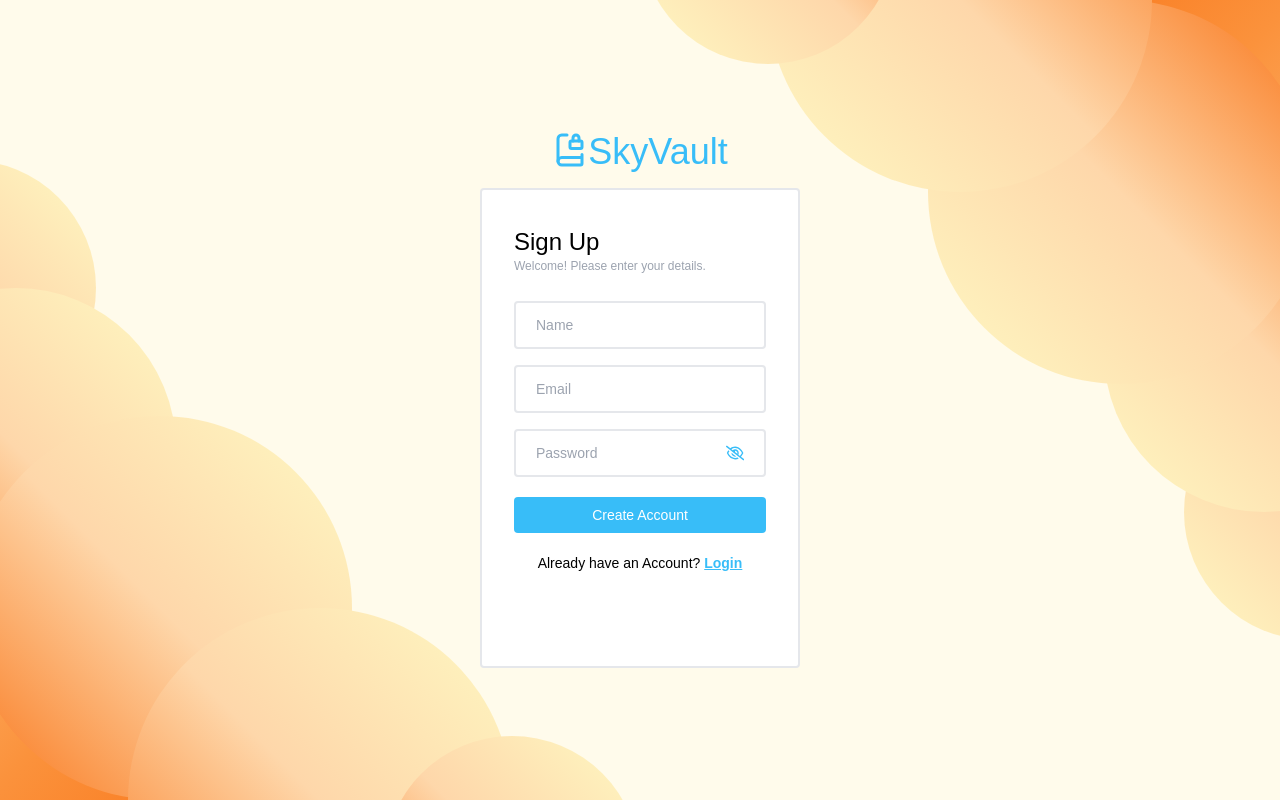
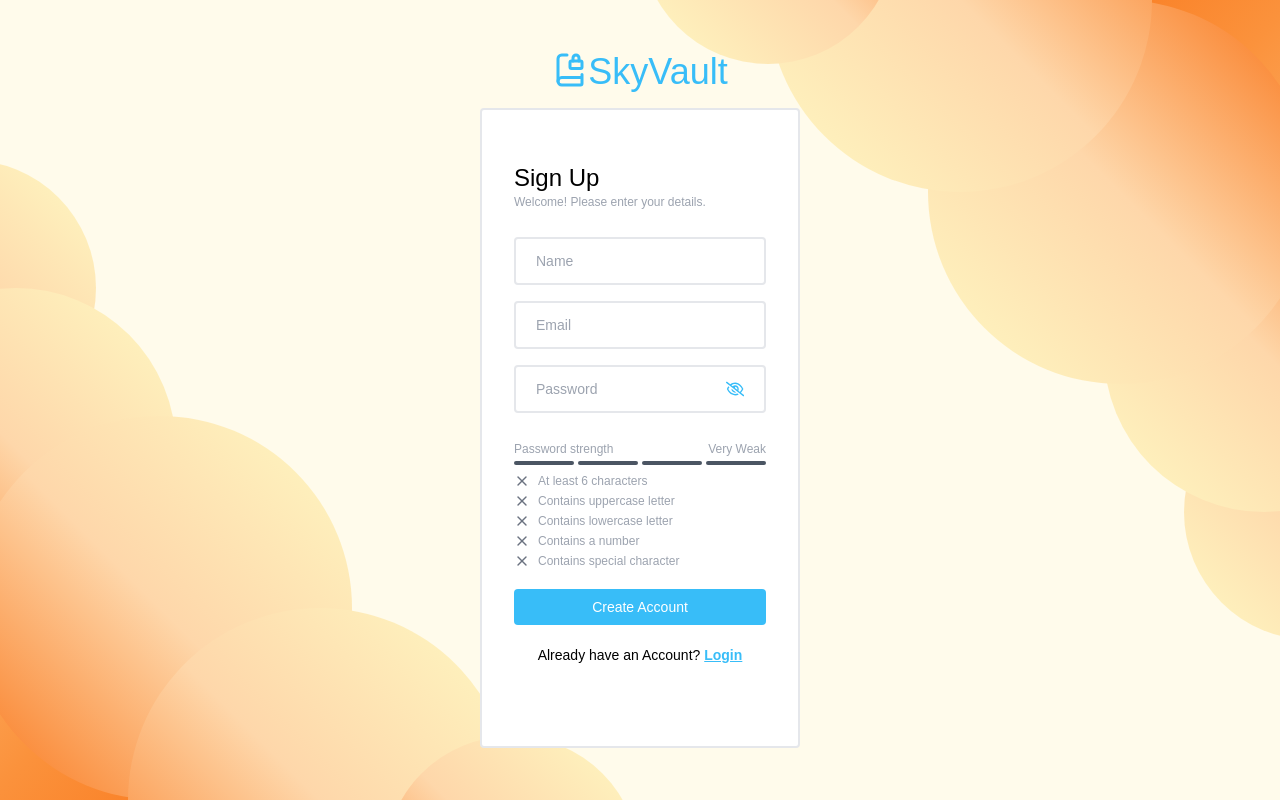
Before and after one commit to jus-waa/Secure-Personal-Vault, a React (Vite) app in the folder frontend/: page /signUp in a window 1280 px wide. Built offline with nearby package versions, Linux system fonts and the light colour scheme.

Commit message:
feat(frontend): pasword strength meter

```diff
--- a/frontend/package.json
+++ b/frontend/package.json
@@ -10,6 +10,8 @@
     "preview": "vite preview"
   },
   "dependencies": {
+    "framer-motion": "^12.16.0",
+    "lucide-react": "^0.513.0",
     "react": "^18.2.0",
     "react-dom": "^18.2.0",
     "react-icons": "^5.5.0",
--- /dev/null
+++ b/frontend/src/components/PasswordStrengthMeter.jsx
@@ -0,0 +1,76 @@
+import { Check, X } from "lucide-react";
+
+const PasswordCriteria = ({ password }) => {
+	const criteria = [
+		{ label: "At least 6 characters", met: password.length >= 6 },
+		{ label: "Contains uppercase letter", met: /[A-Z]/.test(password) },
+		{ label: "Contains lowercase letter", met: /[a-z]/.test(password) },
+		{ label: "Contains a number", met: /\d/.test(password) },
+		{ label: "Contains special character", met: /[^A-Za-z0-9]/.test(password) },
+	];
+
+	return (
+		<div className='mt-2 space-y-1'>
+			{criteria.map((item) => (
+				<div key={item.label} className='flex items-center text-xs'>
+					{item.met ? (
+						<Check className='size-4 text-green-500 mr-2' />
+					) : (
+						<X className='size-4 text-gray-500 mr-2' />
+					)}
+					<span className={item.met ? "text-green-500" : "text-gray-400"}>{item.label}</span>
+				</div>
+			))}
+		</div>
+	);
+};
+
+const PasswordStrengthMeter = ({ password }) => {
+	const getStrength = (pass) => {
+		let strength = 0;
+		if (pass.length >= 6) strength++;
+		if (pass.match(/[a-z]/) && pass.match(/[A-Z]/)) strength++;
+		if (pass.match(/\d/)) strength++;
+		if (pass.match(/[^a-zA-Z\d]/)) strength++;
+		return strength;
+	};
+	const strength = getStrength(password);
+
+	const getColor = (strength) => {
+		if (strength === 0) return "bg-red-500";
+		if (strength === 1) return "bg-red-400";
+		if (strength === 2) return "bg-yellow-500";
+		if (strength === 3) return "bg-yellow-400";
+		return "bg-green-500";
+	};
+
+	const getStrengthText = (strength) => {
+		if (strength === 0) return "Very Weak";
+		if (strength === 1) return "Weak";
+		if (strength === 2) return "Fair";
+		if (strength === 3) return "Good";
+		return "Strong";
+	};
+
+	return (
+		<div className='mt-2'>
+			<div className='flex justify-between items-center mb-1'>
+				<span className='text-xs text-gray-400'>Password strength</span>
+				<span className='text-xs text-gray-400'>{getStrengthText(strength)}</span>
+			</div>
+
+			<div className='flex space-x-1'>
+				{[...Array(4)].map((_, index) => (
+					<div
+						key={index}
+						className={`h-1 w-1/4 rounded-full transition-colors duration-300
+                ${index < strength ? getColor(strength) : "bg-gray-600"}
+              `}
+					/>
+				))}
+			</div>
+			<PasswordCriteria password={password} />
+		</div>
+	);
+};
+export default PasswordStrengthMeter;
--- a/frontend/src/components/input/InputPassword.jsx
+++ b/frontend/src/components/input/InputPassword.jsx
@@ -8,13 +8,13 @@
 
     return (
     <>
-        <div className='flex input-box bg-white'>
+        <div className='flex input-box bg-white focus-within:border-blue-300 duration-300'>
             <input
              value={value}
              onChange={onChange}
              type={ShowPassword ? "text" : "password"}
              placeholder={placeholder||"Password"}
-             className='w-full text-sm outline-none bg-transparent'
+             className="w-full text-sm outline-none bg-transparent"
             />
 
             {ShowPassword ? (<FaRegEye
--- a/frontend/src/index.css
+++ b/frontend/src/index.css
@@ -14,7 +14,7 @@
 
 @layer components {
     .input-box {
-        @apply w-full text-sm bg-transparent border-2 px-5 py-3 rounded mb-4 outline-none;
+        @apply w-full text-sm bg-transparent border-2 px-5 py-3 rounded mb-4 outline-none focus:border-blue-300 duration-300;
     }
 
     .btn-primary {
--- a/frontend/src/routes/Homepage.jsx
+++ b/frontend/src/routes/Homepage.jsx
@@ -17,9 +17,7 @@
 
   return (
     <div>
-
         <div className="relative ml-20 mr-4 h-screen">
-
             <SideNav />
             <div className="container mx-auto">
                 <div className="grid grid-cols-3 gap-4 mt-8">
@@ -39,7 +37,6 @@
                     ))}
                 </div>
             </div>
-
             <button
               className="w-16 h-16 flex items-center justify-center rounded-full bg-cyan-500 hover:bg-cyan-700 fixed right-10 bottom-10 z-100"
               onClick={() => {
@@ -64,11 +61,9 @@
                 setOpenAddEditModal({ isShown: false, type: "add", data: null });
               }}
             />
-
             </Modal>
         <CloudDesign1/>
         </div>
-
     </div>
   );
 }
--- a/frontend/src/routes/SignUpPage.jsx
+++ b/frontend/src/routes/SignUpPage.jsx
@@ -1,7 +1,8 @@
 import React, { useState } from "react";
+import { motion } from "framer-motion"
 import { Link } from "react-router-dom";
 import { LuBookLock } from "react-icons/lu";
-
+import PasswordStrengthMeter from "../components/PasswordStrengthMeter";
 import InputPassword from "../components/input/InputPassword";
 import { validateEmail, validatePassword } from "../utils/helper";
 import CloudDesign from "../components/CloudDesign";
@@ -41,22 +42,27 @@
     };
 
     return(
-        <>
+        <motion.div
+			initial={{ opacity: 0, y: 20 }}
+			animate={{ opacity: 1, y: 0 }}
+			transition={{ duration: 0.5 }}
+		>
         <CloudDesign />
             <div className="h-screen w-screen flex flex-col place-content-center items-center">
             <h1 className="flex mb-4 text-4xl text-primary"><LuBookLock />SkyVault</h1>
-                <div className="grid grid-rows-[1fr_4fr] h-[30rem] w-3/12 border-2 bg-white rounded z-10">
+                <div className="grid grid-rows-[1fr_4fr] h-[40rem] w-3/12 border-2 bg-white rounded z-10">
                     <h1 className="place-content-center text-2xl pl-8 pt-8 pb-2">
                         Sign Up
                         <p className="text-xs text-gray-400">Welcome! Please enter your details.</p>
                     </h1>
-                    <div className="w-full px-8 py-4">
+                    <div className="w-full px-8">
                         <form onSubmit={handleSubmit}>
+                            <div className="pb-1">
                                 {/*Name*/}
                                 <input
                                     type="text"
                                     placeholder="Name"
-                             className="input-box"
+                                    className="input-box focus:border-blue-300 duration-300"
                                     value={name}
                                     onChange={(em) => setName(em.target.value)}
                                 />
@@ -64,7 +70,7 @@
                                 <input
                                     type="text"
                                     placeholder="Email"
-                             className="input-box"
+                                    className="input-box focus:border-blue-300 duration-300"
                                     value={email}
                                     onChange={(em) => setEmail(em.target.value)}
                                 />
@@ -73,11 +79,14 @@
                                     value={password}
                                     onChange={(em) => setPassword(em.target.value)}
                                 />
+                            </div>
                             {/*Error*/}
                             {error && <p className="text-xs text-red-500 pb-2">{error}</p>}
                             {emailError && <p className="text-xs text-red-500 pb-2">{emailError}</p>}
                             {passwordError && <p className="text-xs text-red-500 pb-2">{passwordError}</p>}
-                            <button type="submit" className="btn-primary">
+					        <PasswordStrengthMeter  password={password} />
+
+                            <button type="submit" className="btn-primary mt-5">
                                 Create Account
                             </button>
 
@@ -91,7 +100,7 @@
                     </div>
                 </div>
             </div>
-        </>
+       </motion.div>
     )
 }
 export default SignUpPage;
```
Also changed, not shown: 1 other file (tests, documents, lock files or other folders). Lines whose indentation alone changed are shown as unchanged.
